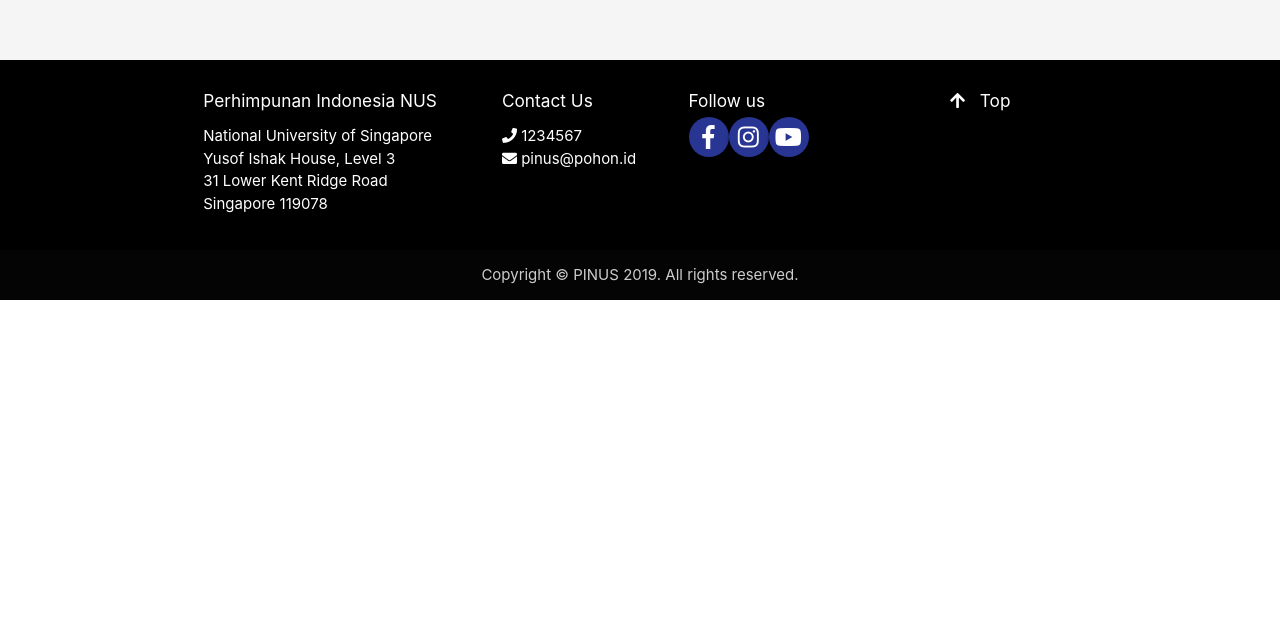
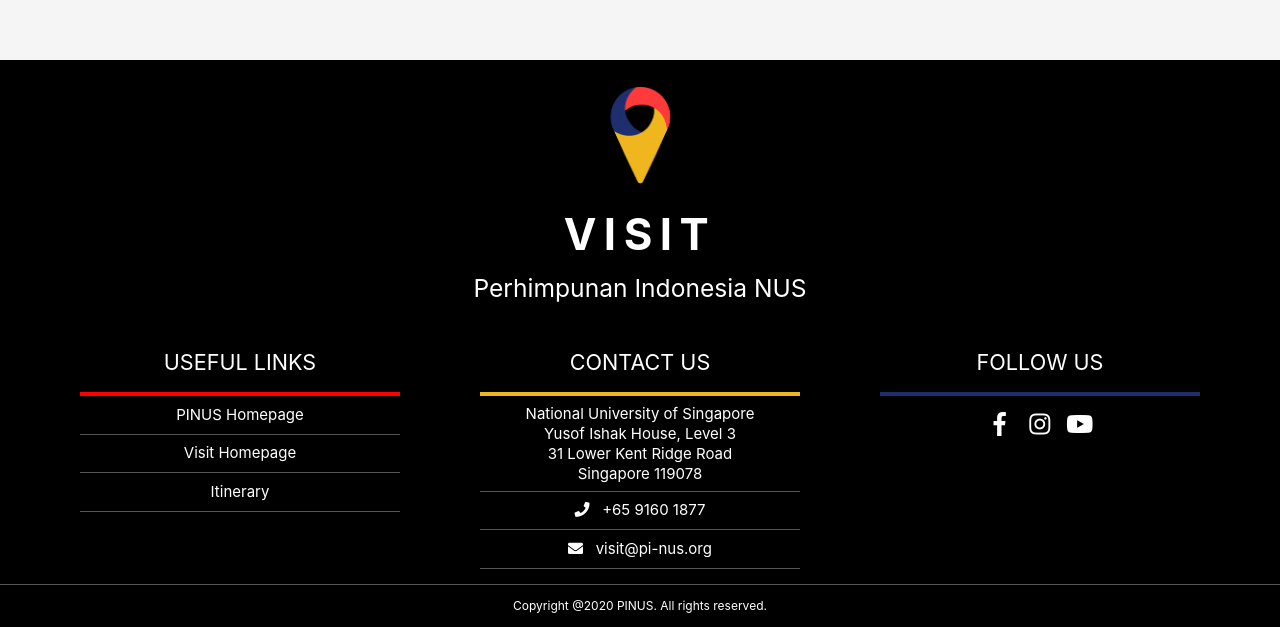
Before and after one commit to indocom/visintus, a React (Create React App) app in the folder webclient/: page /forgot in a window 1280 px wide. Shown: the part 804-1431 px from the top of the page. Before the commit the page ends 1104 px from the top, so only its background shows below. Built offline with nearby package versions, Linux system fonts and the light colour scheme.

Commit message:
Add new footer (#3)
* add new footer

* Update minor styling

Co-authored-by: Steven Wijaya <stevenwjy149@gmail.com>

```diff
--- a/webclient/src/components/layout/Footer.js
+++ b/webclient/src/components/layout/Footer.js
@@ -1,75 +1,88 @@
 import React from 'react';
+import '../../css/footer.css';
+import Logo from '../../assets/images/logo.png';
 
 const Footer = props => {
   return (
     <>
-      <footer className="page-footer black darken-4">
-        <div className="container">
-          <div className="row">
-            <div className="col s12 m4">
-              <h6>Perhimpunan Indonesia NUS</h6>
-              <ul>
-                <li>National University of Singapore</li>
-                <li>Yusof Ishak House, Level 3</li>
-                <li>31 Lower Kent Ridge Road</li>
-                <li>Singapore 119078</li>
-              </ul>
+      <footer class="footer">
+        <div className="footer__logo">
+          <img
+            src={Logo}
+            alt="Logo"
+            style={{ height: 100, marginTop: 10, marginBottom: -10 }}
+          />
+          <h3>VISIT</h3>
+          <h5>Perhimpunan Indonesia NUS</h5>
         </div>
-
-            <div className="col s12 m6">
-              <div className="row">
-                <div className="col s12 m5">
-                  <h6>Contact Us</h6>
-                  <ul>
-                    <li>
-                      <i className="fas fa-phone"></i> 1234567
+        <div className="footer__links">
+          <ul className="footer__col">
+            <li style={{ borderColor: '#ff0000' }}>
+              <h5>USEFUL LINKS</h5>
             </li>
             <li>
-                      <i className="fas fa-envelope"></i> pinus@pohon.id
+              <a href="https://pi-nus.org" style={{ color: 'inherit' }}>
+                PINUS Homepage
+              </a>
+            </li>
+            <li>
+              <a href="https://visit.pi-nus.org">Visit Homepage</a>
+            </li>
+            <li>
+              <a href="https://visit.pi-nus.org/itinerary">Itinerary</a>
             </li>
           </ul>
+          <ul className="footer__col">
+            <li style={{ borderColor: '#efb61e' }}>
+              <h5>CONTACT US</h5>
+            </li>
+            <li className="footer__col__address">
+              National University of Singapore <br />
+              Yusof Ishak House, Level 3 <br />
+              31 Lower Kent Ridge Road <br />
+              Singapore 119078
+            </li>
+            <li>
+              <div>
+                <i className="fas fa-phone"> </i> &nbsp; +65 9160 1877
               </div>
-                <div className="col s12 m7" id="social">
-                  <h6 className="white-text">Follow us</h6>
+            </li>
+            <li>
+              <div>
+                <i className="fas fa-envelope"></i> &nbsp; visit@pi-nus.org
+              </div>
+            </li>
+          </ul>
+          <ul className="footer__col">
+            <li style={{ borderColor: '#1f2e6e' }}>
+              <h5>FOLLOW US</h5>
+            </li>
+            <li style={{ border: 'none' }}>
+              <div className="col s10 offset-s1 l4">
                 <a
                   href="https://www.facebook.com/PerhimpunanIndonesiaNUS/"
-                    className="btn-floating btn indigo darken-3"
+                  className="btn-floating btn black"
                 >
                   <i className="fab fa-facebook-f"></i>
                 </a>
                 <a
                   href="https://www.instagram.com/pinusonline/"
-                    className="btn-floating btn indigo darken-3"
+                  className="btn-floating btn black"
                 >
                   <i className="fab fa-instagram"></i>
                 </a>
                 <a
                   href="https://www.youtube.com/channel/UCfYU_ttUpJWNEKIbiWoQQHQ/"
-                    className="btn-floating btn indigo darken-3"
+                  className="btn-floating btn black"
                 >
                   <i className="fab fa-youtube"></i>
                 </a>
               </div>
+            </li>
+          </ul>
         </div>
-            </div>
-
-            <div className="col s2">
-              <h6>
-                <a href="#" className="white-text">
-                  <i
-                    className="fas fa-arrow-up"
-                    style={{ paddingRight: '10px' }}
-                  ></i>{' '}
-                  Top
-                </a>
-              </h6>
-            </div>
-          </div>
-        </div>
-        <div className="footer-copyright">
-          <div className="container center">
-            Copyright &copy; PINUS 2019. All rights reserved.
-          </div>
+        <div className="ending">
+          Copyright @2020 PINUS. All rights reserved.
         </div>
       </footer>
     </>
--- a/webclient/src/components/layout/Navbar.js
+++ b/webclient/src/components/layout/Navbar.js
@@ -4,7 +4,7 @@
 import { compose } from 'redux';
 import { logOutUser } from '../../store/actions/authActions.js';
 import M from 'materialize-css';
-import Logo from '../../assets/logo-whitetxt.png';
+import Logo from '../../assets/images/logo.png';
 
 const Navbar = props => {
   const isLoggedIn = localStorage.getItem('isLoggedIn');
--- /dev/null
+++ b/webclient/src/css/footer.css
@@ -0,0 +1,78 @@
+.footer {
+  background-color: black;
+  width: 100%;
+  color: white;
+}
+
+.footer__logo {
+  text-align: center;
+  padding-top: 1em;
+}
+
+.footer__logo > h3 {
+  margin-bottom: 0;
+  letter-spacing: 0.5rem;
+  font-weight: bold;
+}
+
+.footer__links {
+  display: flex;
+  justify-content: space-evenly;
+}
+
+.footer__col {
+  width: 25%;
+  text-align: center;
+}
+
+.footer__col h5 {
+  font-size: 1.44rem;
+}
+
+.footer__col li {
+  padding: 0.5em;
+  border-bottom: 1px solid #555;
+}
+
+.footer__col li:first-child {
+  border-bottom: 4px solid;
+}
+
+.footer__col li > h5 {
+  text-transform: uppercase;
+}
+
+.footer__col li > a {
+  color: inherit;
+}
+
+.footer__col__address {
+  line-height: 1.33rem;
+}
+
+.back-to-top {
+  padding: 1em;
+  text-align: center;
+}
+
+.back-to-top > a {
+  color: inherit;
+}
+
+.ending {
+  text-align: center;
+  border-top: 1px solid #555;
+  font-size: 0.8rem;
+  padding: 1em;
+}
+
+@media only screen and (max-width: 600px) {
+  .footer__links {
+    display: block;
+  }
+
+  .footer__col {
+    width: 70%;
+    margin: auto;
+  }
+}
```
Also changed, not shown: webclient/src/assets/images/logo.png (added), webclient/src/assets/images/org-logo.png (renamed from webclient/src/assets/logo-whitetxt.png). Lines whose indentation alone changed are shown as unchanged.
